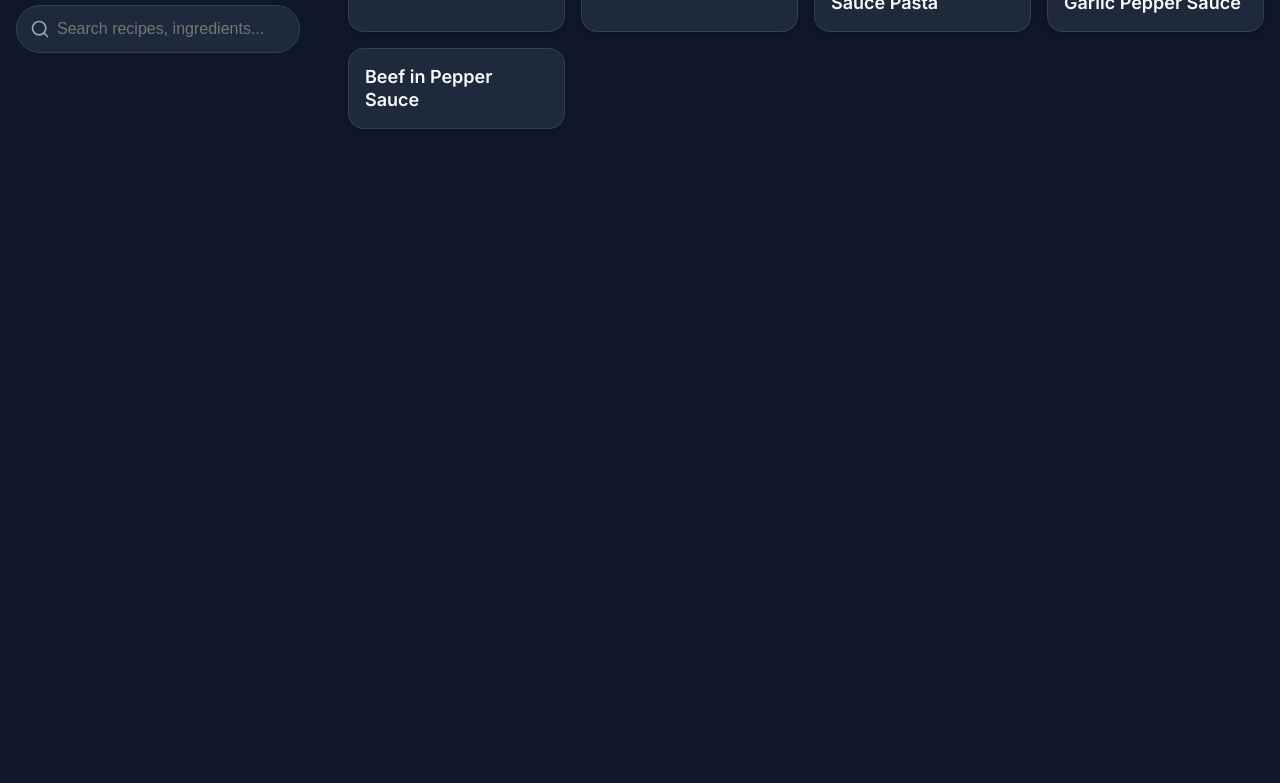
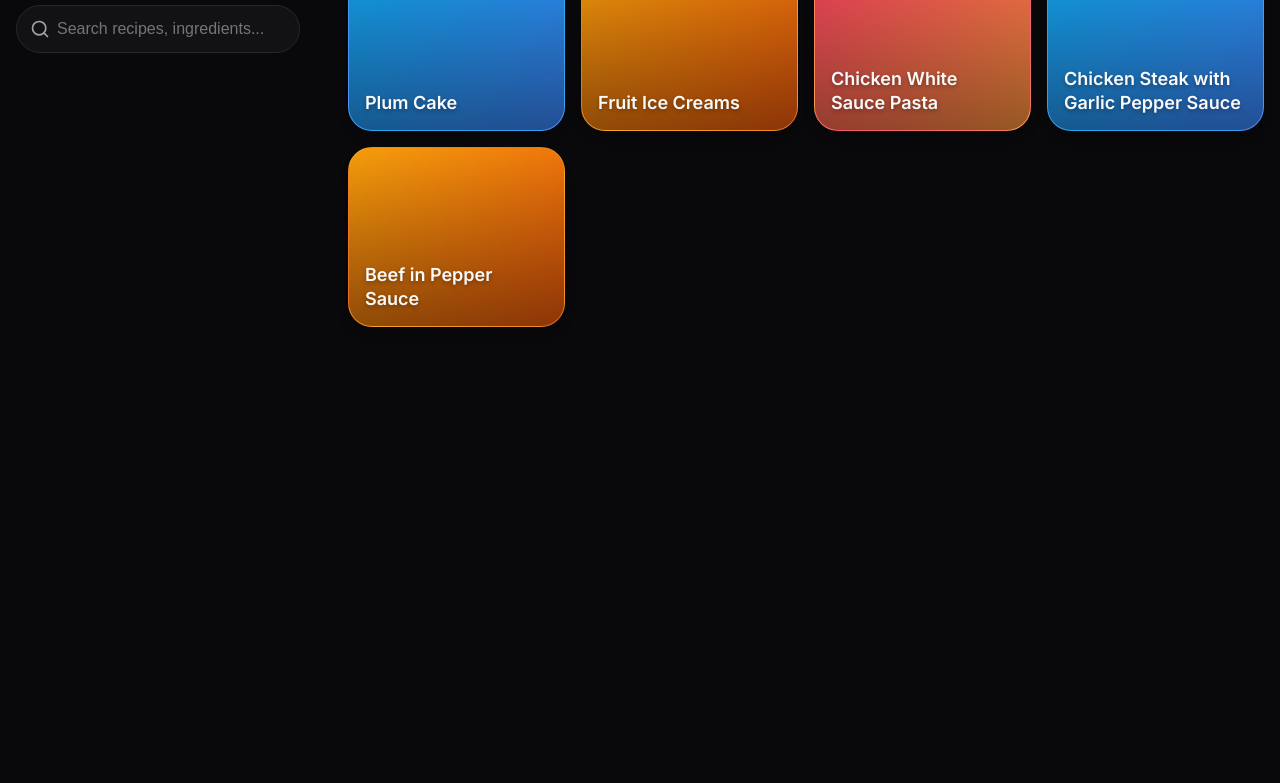
Before and after one commit to jesley13/jes-cookbook, a website built with Vite: page index.html in a window 1280 px wide. Shown: the part 73-856 px from the top of the page. Built offline with nearby package versions, Linux system fonts and the light colour scheme.

Commit message:
Implement vibrant UI redesign

```diff
--- a/main.js
+++ b/main.js
@@ -62,9 +62,13 @@ function renderRecipes(recipes) {
   noResults.classList.add('hidden');
 
   recipes.forEach(recipe => {
+    // Generate deterministic color based on title length and characters
+    const charSum = recipe.title.split('').reduce((sum, char) => sum + char.charCodeAt(0), 0);
+    const gradIndex = (charSum % 6) + 1; // 1 to 6
+
     const card = document.createElement('a');
     card.href = `${import.meta.env.BASE_URL}recipe.html?slug=${recipe.slug}`;
-    card.className = 'recipe-card';
+    card.className = `recipe-card grad-${gradIndex}`;
 
     card.innerHTML = `
       <div class="card-content">
--- a/recipe.js
+++ b/recipe.js
@@ -27,7 +27,10 @@ function renderRecipe() {
   document.title = `${currentRecipe.title} - Jes' cookbook`;
   document.getElementById('recipe-title').textContent = currentRecipe.title;
 
-  // Removed image block
+  // Apply vibrant gradient header based on deterministic hash
+  const charSum = currentRecipe.title.split('').reduce((sum, char) => sum + char.charCodeAt(0), 0);
+  const gradIndex = (charSum % 6) + 1;
+  document.getElementById('recipe-header').className = `recipe-header-content grad-${gradIndex}`;
 
   // Content (Markdown)
   renderContent();
--- a/style.css
+++ b/style.css
@@ -1,22 +1,34 @@
 @import url('https://fonts.googleapis.com/css2?family=Inter:wght@300;400;500;600;700&display=swap');
 
 :root {
-  --bg-color: #0f172a; /* Slate 900 */
-  --surface-color: #1e293b; /* Slate 800 */
-  --surface-color-light: #334155; /* Slate 700 */
-  --text-primary: #f8fafc; /* Slate 50 */
-  --text-secondary: #94a3b8; /* Slate 400 */
-  --accent-color: #f59e0b; /* Amber 500 */
-  --accent-hover: #d97706; /* Amber 600 */
-  --danger-color: #ef4444; /* Red 500 */
-  --radius-md: 12px;
-  --radius-lg: 16px;
+  --bg-color: #09090b; /* Zinc 950 */
+  --surface-color: rgba(24, 24, 27, 0.7); /* Zinc 900 glass */
+  --surface-color-light: #27272a; /* Zinc 800 */
+  --text-primary: #fafafa; /* Zinc 50 */
+  --text-secondary: #a1a1aa; /* Zinc 400 */
+  --accent-color: #f43f5e; /* Rose 500 */
+  --accent-hover: #e11d48; /* Rose 600 */
+  --radius-md: 16px;
+  --radius-lg: 24px;
   --radius-full: 9999px;
-  --transition: all 0.2s ease-in-out;
-  --glass-bg: rgba(30, 41, 59, 0.7);
-  --glass-border: rgba(255, 255, 255, 0.1);
+  --transition: all 0.3s cubic-bezier(0.4, 0, 0.2, 1);
+  --glass-bg: rgba(9, 9, 11, 0.7);
+  --glass-border: rgba(255, 255, 255, 0.08);
   --shadow-sm: 0 1px 2px 0 rgba(0, 0, 0, 0.05);
-  --shadow-md: 0 4px 6px -1px rgba(0, 0, 0, 0.1), 0 2px 4px -1px rgba(0, 0, 0, 0.06);
+  --shadow-md: 0 10px 15px -3px rgba(0, 0, 0, 0.1), 0 4px 6px -4px rgba(0, 0, 0, 0.1);
+  --shadow-glow: 0 0 20px rgba(255, 255, 255, 0.1);
+}
+
+/* Gradients */
+.grad-1 { background: linear-gradient(135deg, #f43f5e 0%, #fb923c 100%); } /* Rose to Orange */
+.grad-2 { background: linear-gradient(135deg, #8b5cf6 0%, #d946ef 100%); } /* Violet to Fuchsia */
+.grad-3 { background: linear-gradient(135deg, #0ea5e9 0%, #3b82f6 100%); } /* Sky to Blue */
+.grad-4 { background: linear-gradient(135deg, #10b981 0%, #059669 100%); } /* Emerald */
+.grad-5 { background: linear-gradient(135deg, #f59e0b 0%, #ea580c 100%); } /* Amber to Orange */
+.grad-6 { background: linear-gradient(135deg, #6366f1 0%, #a855f7 100%); } /* Indigo to Purple */
+
+.grad-1, .grad-2, .grad-3, .grad-4, .grad-5, .grad-6 {
+  color: #ffffff;
 }
 
 * {
@@ -239,32 +251,48 @@ header {
 }
 
 .recipe-card {
-  background: var(--surface-color);
   border-radius: var(--radius-lg);
   overflow: hidden;
   box-shadow: var(--shadow-md);
-  border: 1px solid var(--glass-border);
+  border: 1px solid rgba(255,255,255,0.1);
   transition: var(--transition);
   text-decoration: none;
-  color: inherit;
   display: flex;
   flex-direction: column;
+  position: relative;
+  min-height: 180px;
+}
+
+.recipe-card::before {
+  content: '';
+  position: absolute;
+  top: 0; left: 0; right: 0; bottom: 0;
+  background: linear-gradient(to top, rgba(0,0,0,0.4) 0%, transparent 100%);
+  z-index: 1;
 }
 
 .recipe-card:hover {
-  transform: translateY(-2px);
-  border-color: var(--surface-color-light);
+  transform: translateY(-4px) scale(1.02);
+  box-shadow: 0 15px 25px -5px rgba(0, 0, 0, 0.3), 0 8px 10px -6px rgba(0, 0, 0, 0.2);
+  filter: brightness(1.1);
 }
 
-.card-image {
-  width: 100%;
-  height: 180px;
-  object-fit: cover;
-  background-color: var(--surface-color-light);
+.card-content {
+  padding: 24px;
   display: flex;
-  align-items: center;
-  justify-content: center;
-  color: var(--text-secondary);
+  flex-direction: column;
+  flex-grow: 1;
+  position: relative;
+  z-index: 2;
+  justify-content: flex-end;
+}
+
+.card-title {
+  font-size: 1.5rem;
+  font-weight: 700;
+  color: #ffffff;
+  line-height: 1.2;
+  text-shadow: 0 2px 4px rgba(0,0,0,0.3);
 }
 
 .card-content {
@@ -398,16 +426,28 @@ header {
 }
 
 .recipe-header-content {
-  padding: 24px 16px;
-  background: linear-gradient(to bottom, var(--surface-color), var(--bg-color));
-  border-bottom: 1px solid var(--surface-color-light);
+  padding: 64px 24px 48px;
+  border-radius: 0 0 var(--radius-lg) var(--radius-lg);
+  text-align: center;
+  position: relative;
+  margin-bottom: 32px;
+  box-shadow: var(--shadow-md);
+}
+
+@media (min-width: 900px) {
+  .recipe-header-content {
+    border-radius: var(--radius-lg);
+    margin-top: 24px;
+  }
 }
 
 .recipe-title {
-  font-size: 1.75rem;
-  font-weight: 700;
+  font-size: 2.5rem;
+  font-weight: 800;
   margin-bottom: 12px;
-  line-height: 1.2;
+  line-height: 1.1;
+  text-shadow: 0 2px 4px rgba(0,0,0,0.2);
+  color: #ffffff;
 }
 
 .recipe-quick-info {
```
Also changed, not shown: recipe.html (+1 -1 lines).
